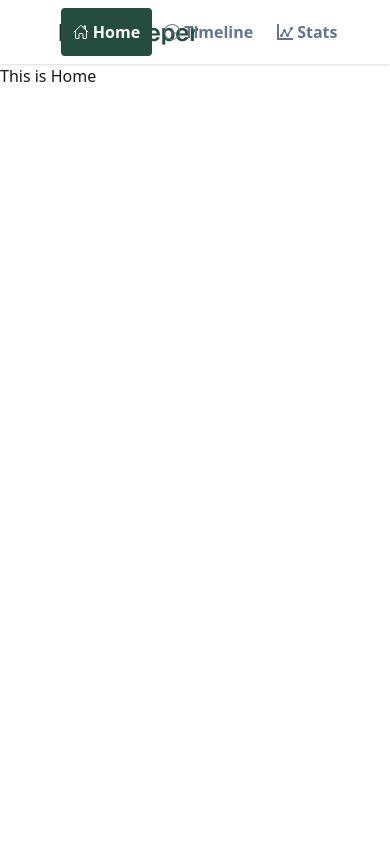
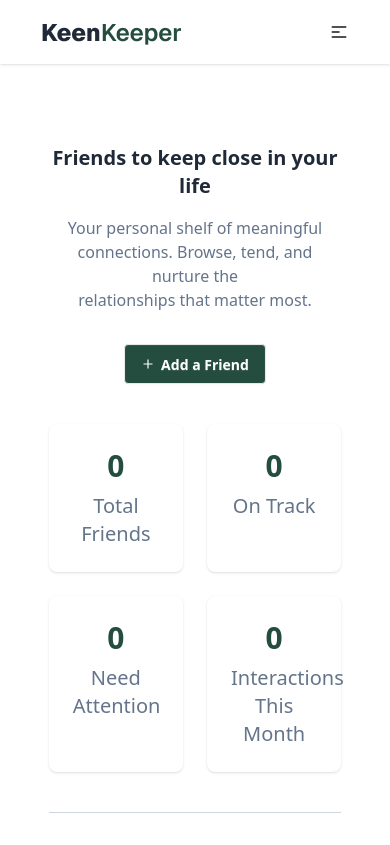
Before and after one commit to banabir4870/assignment-7, a Next.js app: page / in a window 390 px wide. Built offline with nearby package versions, Linux system fonts and the light colour scheme.

Commit message:
added banner section and make responsiveness of navbar and banner section

```diff
--- a/src/app/page.js
+++ b/src/app/page.js
@@ -1,10 +1,11 @@
+import Banner from "@/components/Banner/Banner";
 import Image from "next/image";
 
 export default function Home() {
   return (
     <div>
       <main>
-        <h1>This is Home</h1>
+        <Banner></Banner>
       </main>
     </div>
   );
--- /dev/null
+++ b/src/components/Banner/Banner.jsx
@@ -0,0 +1,43 @@
+import React from 'react';
+import { FiPlus } from 'react-icons/fi';
+
+const Banner = () => {
+    return (
+        <div className='w-9/12 mx-auto mt-20 mb-8 text-center'>
+            <div>
+                <h1 className='text-xl md:text-4xl lg:text-5xl font-bold text-[#1F2937] mb-4'>Friends to keep close in your life</h1>
+                <p className='text-[#64748B] mb-8'>Your personal shelf of meaningful connections. Browse, tend, and nurture the <br /> relationships that matter most.</p>
+                <button className='btn items-center bg-[#244D3F] text-white'><FiPlus />Add a Friend</button>
+            </div>
+            <div className='my-10 grid grid-cols-2 lg:grid-cols-4 gap-6'>
+                <div className="card bg-base-100 shadow-sm">
+                    <div className="card-body text-center">
+                        <h2 className="text-center text-3xl font-semibold text-[#244D3F]">0</h2>
+                        <p className='text-xl text-[#64748B]'>Total Friends</p>
+                    </div>
+                </div>
+                <div className="card bg-base-100 shadow-sm">
+                    <div className="card-body text-center">
+                        <h2 className="text-center text-3xl font-semibold text-[#244D3F]">0</h2>
+                        <p className='text-xl text-[#64748B]'>On Track</p>
+                    </div>
+                </div>
+                <div className="card bg-base-100 shadow-sm">
+                    <div className="card-body text-center">
+                        <h2 className="text-center text-3xl font-semibold text-[#244D3F]">0</h2>
+                        <p className='text-xl text-[#64748B]'>Need Attention</p>
+                    </div>
+                </div>
+                <div className="card bg-base-100 shadow-sm">
+                    <div className="card-body text-center">
+                        <h2 className="text-center text-3xl font-semibold text-[#244D3F]">0</h2>
+                        <p className='text-xl text-[#64748B]'>Interactions This Month</p>
+                    </div>
+                </div>
+            </div>
+            <hr className='border-gray-300'/>
+        </div>
+    );
+};
+
+export default Banner;
--- a/src/components/Navbar/Navbar.jsx
+++ b/src/components/Navbar/Navbar.jsx
@@ -12,14 +12,26 @@ const Navbar = () => {
     const path = usePathname()
     return (
         <div className='bg-base-100 shadow-sm'>
-            <div className="navbar w-10/12 mx-auto ">
+            <div className="navbar w-11/12 mx-auto ">
                 <div className="navbar-start">
                     <Link href='/' className="btn btn-ghost text-xl"><Image src={logo} alt="navbar-logo" /></Link>
                 </div>
-                <div className="navbar-end">
+                <div className="navbar-end hidden lg:flex">
                     <Link href='/' className={path === '/' ? 'bg-[#244D3F] text-[#FFFFFF] p-3 rounded-sm font-semibold flex items-center gap-1' : 'p-3 text-[#64748B] font-semibold flex items-center gap-1'}><IoHomeOutline />Home</Link>
                     <Link href='/timeline' className={path === '/timeline' ? 'bg-[#244D3F] text-[#FFFFFF] p-3 rounded-sm font-semibold flex items-center gap-1' : 'p-3 text-[#64748B] font-semibold flex items-center gap-1'}><TfiTime />Timeline</Link>
                     <Link href='/stats' className={path === '/stats' ? 'bg-[#244D3F] text-[#FFFFFF] p-3 rounded-sm font-semibold flex items-center gap-1' : 'p-3 text-[#64748B] font-semibold flex items-center gap-1'}><ImStatsDots />Stats</Link>
+                </div>
+                <div className="dropdown dropdown-bottom navbar-end lg:hidden">
+                    <div tabIndex={0} role="button" className="btn btn-ghost">
+                        <svg xmlns="http://www.w3.org/2000/svg" className="h-5 w-5" fill="none" viewBox="0 0 24 24" stroke="currentColor"> <path strokeLinecap="round" strokeLinejoin="round" strokeWidth="2" d="M4 6h16M4 12h8m-8 6h16" /> </svg>
+                    </div>
+                    <ul
+                        tabIndex="-1"
+                        className="menu menu-sm dropdown-content bg-base-100 rounded-box z-1 mt-3 w-52 p-2 shadow">
+                        <Link href='/' className={path === '/' ? 'bg-[#244D3F] text-[#FFFFFF] p-3 rounded-sm font-semibold flex items-center gap-1' : 'p-3 text-[#64748B] font-semibold flex items-center gap-1'}><IoHomeOutline />Home</Link>
+                        <Link href='/timeline' className={path === '/timeline' ? 'bg-[#244D3F] text-[#FFFFFF] p-3 rounded-sm font-semibold flex items-center gap-1' : 'p-3 text-[#64748B] font-semibold flex items-center gap-1'}><TfiTime />Timeline</Link>
+                        <Link href='/stats' className={path === '/stats' ? 'bg-[#244D3F] text-[#FFFFFF] p-3 rounded-sm font-semibold flex items-center gap-1' : 'p-3 text-[#64748B] font-semibold flex items-center gap-1'}><ImStatsDots />Stats</Link>
+                    </ul>
                 </div>
             </div>
         </div>
```
